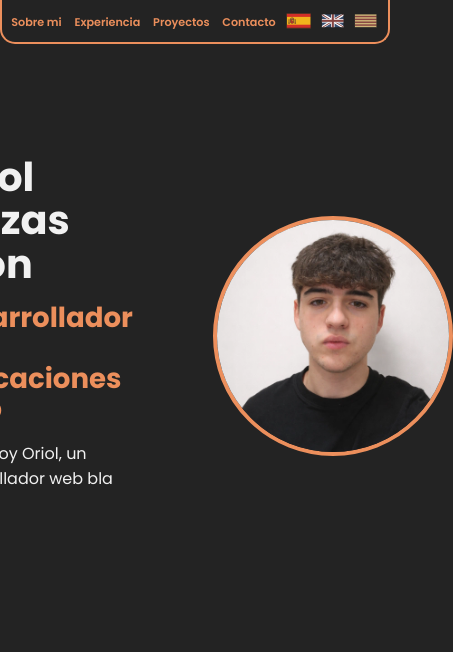
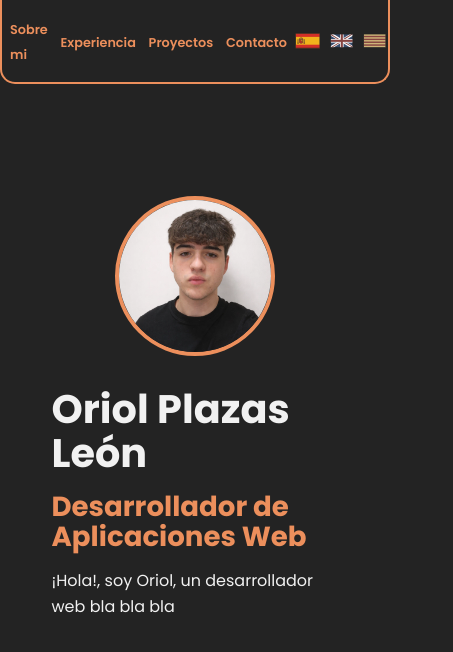
Before and after one commit to oriioll/portfolio, a Vue app: page / in a window 390 px wide. Shown: the top 652 px of the page, 453 px wide, since content can reach past the window. Built offline with nearby package versions, Linux system fonts and the light colour scheme.

Commit message:
fix: make hero and header better responsive

```diff
--- a/src/components/PortfolioHeader.vue
+++ b/src/components/PortfolioHeader.vue
@@ -33,6 +33,7 @@ header {
 @media (max-width: 550px) {
   header {
     gap: .5rem;
+    padding: 1rem .5rem;
   }
 }
 </style>
--- a/src/components/PortfolioHero.vue
+++ b/src/components/PortfolioHero.vue
@@ -35,10 +35,10 @@ const { t, locale } = useI18n()
   display: flex;
   flex-direction: column;
   gap: 1rem;
+}
 
-  h3 {
-    color: var(--accent-ui);
-  }
+.txt h3 {
+  color: var(--accent-ui);
 }
 
 .hero img {
@@ -64,19 +64,18 @@ const { t, locale } = useI18n()
 /*MEDIA QUERIES - Responsive*/
 /* Small devices */
 @media (max-width: 800px) {
-  .emoji {
-    width: 2.5rem;
+  .hero {
+    flex-direction: column-reverse;
+    gap: 2rem;
+  }
+  .hero img {
+    width: 10rem;
+    height: 10rem;
   }
 }
 
 /* Smaller devices */
 @media (max-width: 550px) {
-  .emoji {
-    width: 1.6rem;
-  }
 
-  aside {
-    gap: .5rem;
-  }
 }
 </style>
--- a/src/components/header/HeaderNav.vue
+++ b/src/components/header/HeaderNav.vue
@@ -79,7 +79,7 @@ a:hover {
 /* Small devices */
 @media (max-width: 800px) {
   a {
-    font-size: .8rem;
+    font-size: .9rem;
   }
 
   ul {
@@ -90,7 +90,7 @@ a:hover {
 /* Smaller devices */
 @media (max-width: 550px) {
   a {
-    font-size: .7rem;
+    font-size: .8rem;
     font-weight: 600;
   }
 
```
